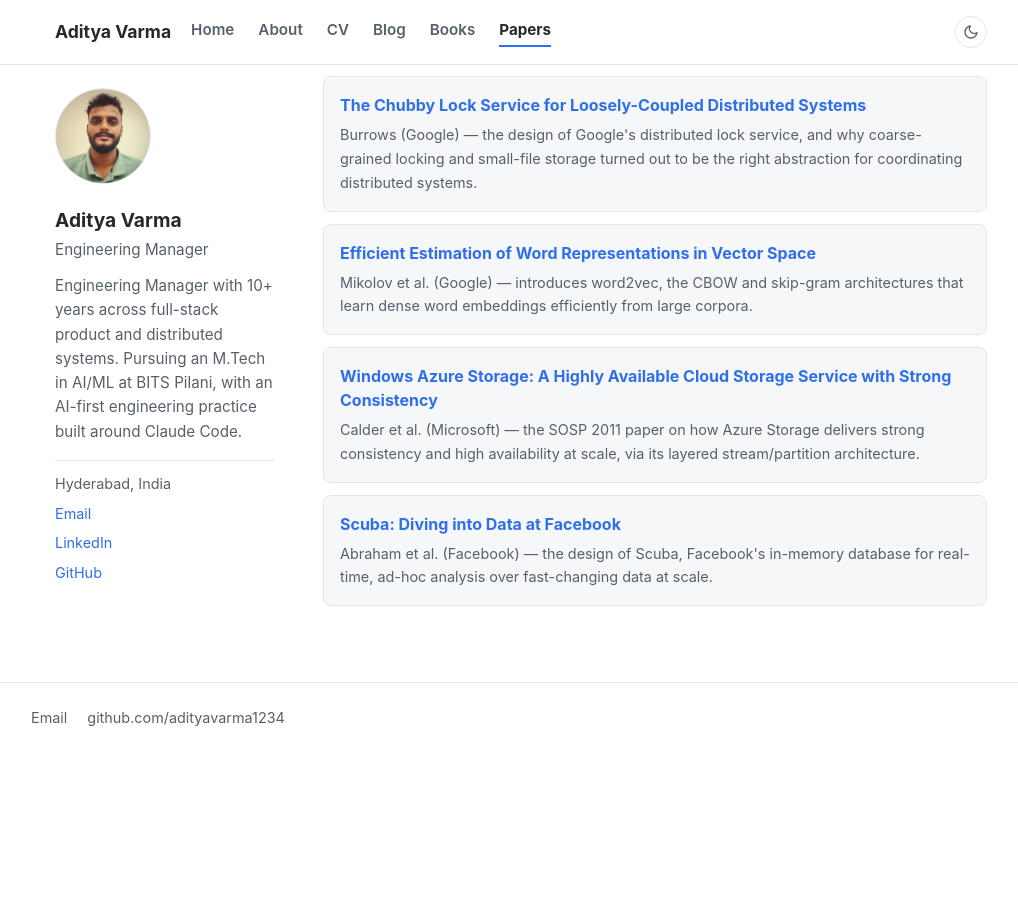
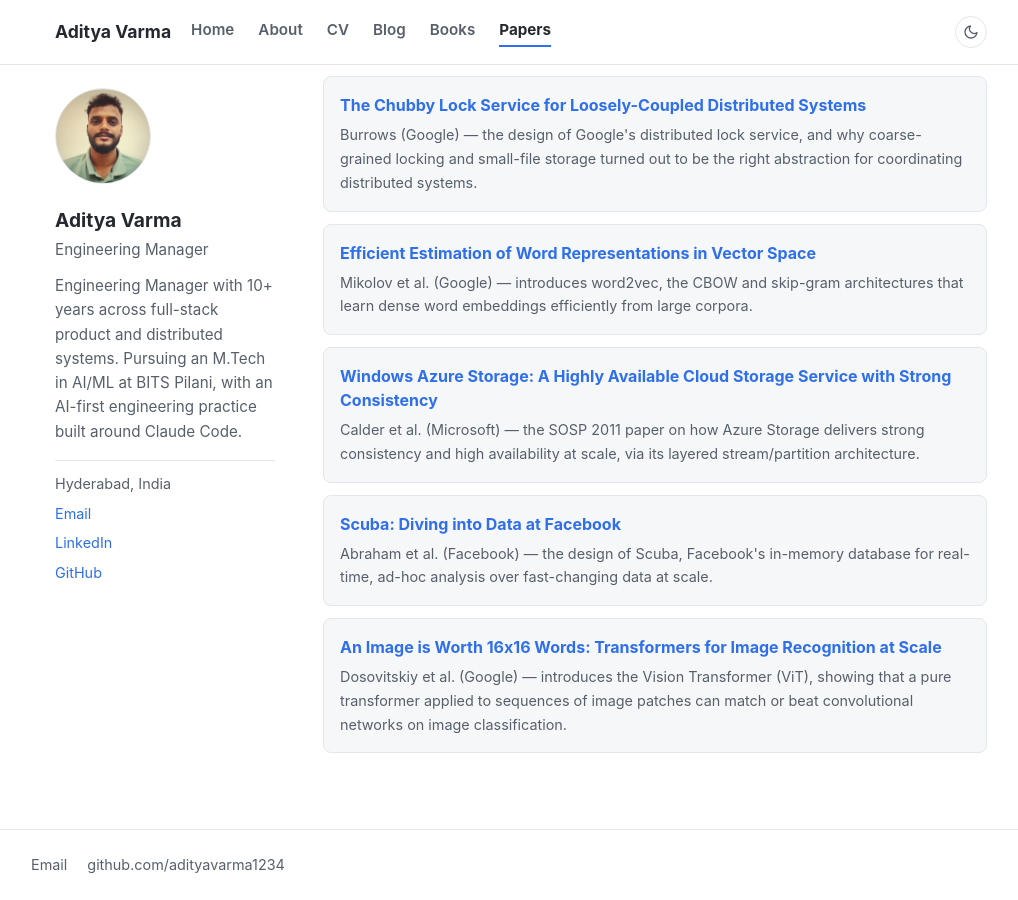
Before and after one commit to adityavarma1234/adityavarma1234.github.io, a Jekyll site: the page built from papers/index.html, in a window 1280 px wide and 900 px high, scrolled down 565 px. Shown: the whole window, without its empty margins (119-1137 px from the left). Built offline with Jekyll 4.4.1, drawn with Linux system fonts in a browser that asks for light colours; before the commit the page ends 1318 px from its top, so only the background shows below that.

Commit message:
Add Vision Transformer (ViT) paper to Recommended Reading

```diff
--- a/papers/index.html
+++ b/papers/index.html
@@ -37,5 +37,9 @@ title: Research Papers
       <h3 class="paper-title"><a href="https://research.facebook.com/publications/scuba-diving-into-data-at-facebook/" target="_blank" rel="noopener">Scuba: Diving into Data at Facebook</a></h3>
       <p class="paper-meta">Abraham et al. (Facebook) &mdash; the design of Scuba, Facebook's in-memory database for real-time, ad-hoc analysis over fast-changing data at scale.</p>
     </li>
+    <li class="paper-card">
+      <h3 class="paper-title"><a href="https://arxiv.org/pdf/2010.11929" target="_blank" rel="noopener">An Image is Worth 16x16 Words: Transformers for Image Recognition at Scale</a></h3>
+      <p class="paper-meta">Dosovitskiy et al. (Google) &mdash; introduces the Vision Transformer (ViT), showing that a pure transformer applied to sequences of image patches can match or beat convolutional networks on image classification.</p>
+    </li>
   </ul>
 </section>
```
